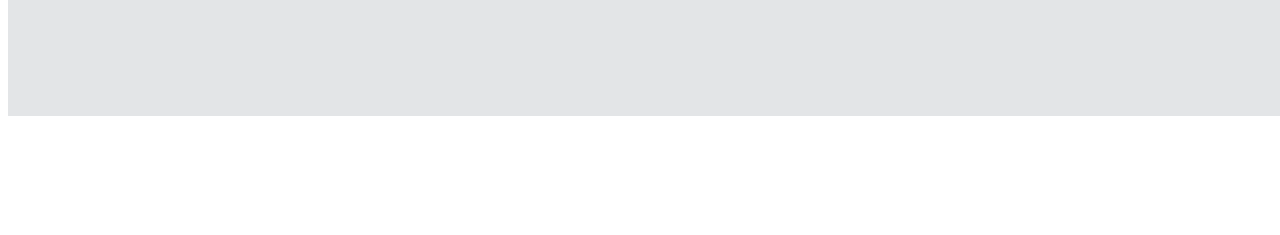
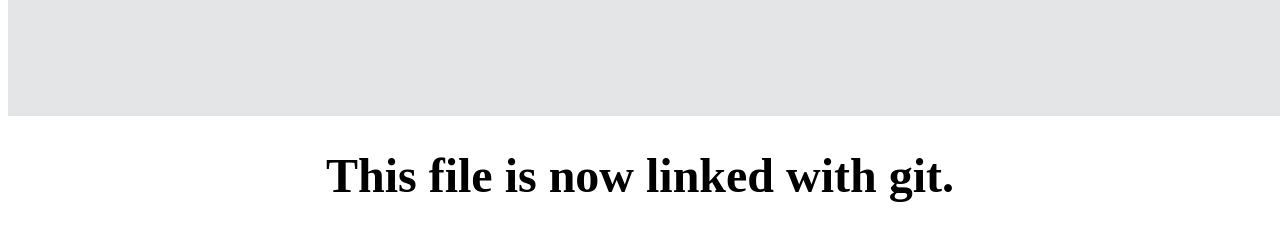
Before and after one commit to yaminhasan2003/Portfolio, a plain HTML site: page index.html in a window 1280 px wide. Shown: the part 2221-2456 px from the top of the page. Before the commit the page ends 2345 px from the top, so only its background shows below. Drawn offline with Linux system fonts and the light colour scheme.

Commit message:
added header line

```diff
--- a/index.html
+++ b/index.html
@@ -59,6 +59,6 @@
         </div>
       </section>
 
-
+      <h1> This file is now linked with git.</h1>
 </body>
 </html>
```
